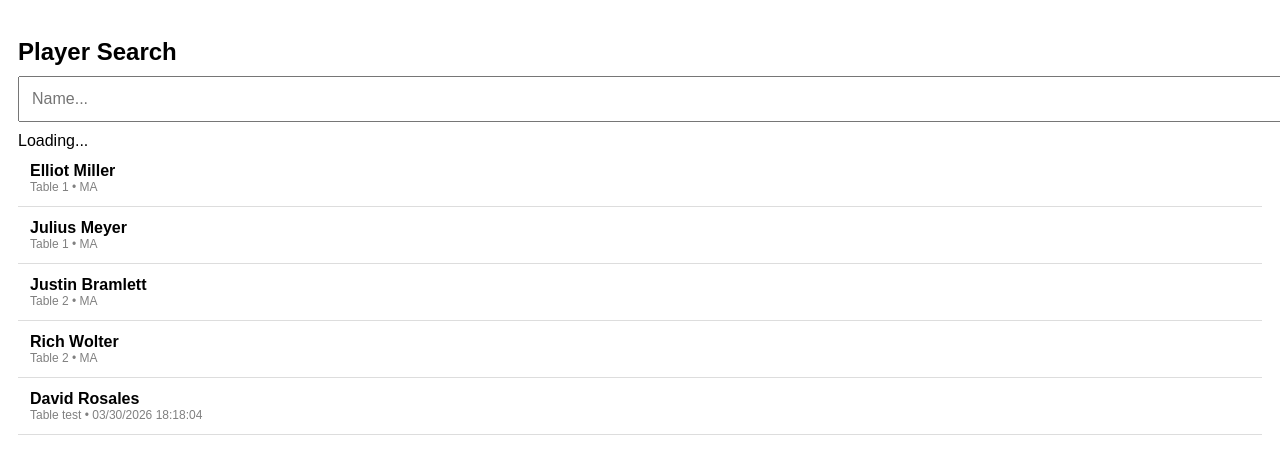
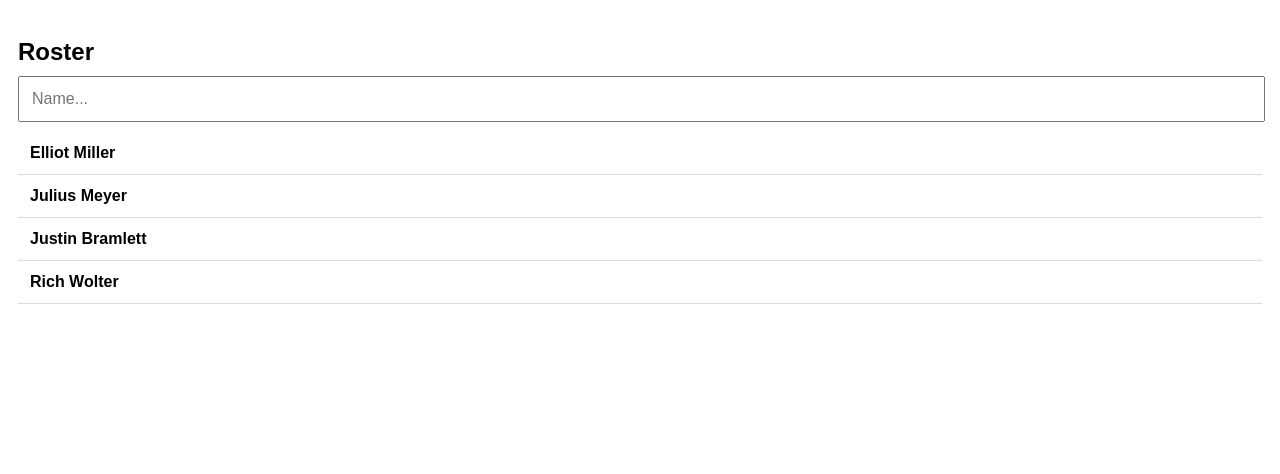
Before and after one commit to jdrosales4/davidrosales.dev, a plain HTML site: page tournament/index.html in a window 1280 px wide. Drawn offline with Linux system fonts and the light colour scheme.

Commit message:
Refactor tournament index page: move styles to external stylesheet and update player search header

```diff
--- a/tournament/index.html
+++ b/tournament/index.html
@@ -1,41 +1,14 @@
 <!DOCTYPE html>
 <html>
+
 <head>
 <meta name="viewport" content="width=device-width, initial-scale=1">
-
-<style>
-body {
-    font-family: Arial;
-    padding: 10px;
-}
-
-h2 {
-    margin-bottom: 10px;
-}
-
-input {
-    width: 100%;
-    padding: 12px;
-    margin-bottom: 10px;
-    font-size: 16px;
-}
-
-.player {
-    padding: 12px;
-    border-bottom: 1px solid #ddd;
-}
-
-.meta {
-    font-size: 12px;
-    color: gray;
-}
-
-</style>
+<link rel="stylesheet" href="styles.css" />
 </head>
 
 <body>
 
-<h2>Player Search</h2>
+<h2>Roster</h2>
 
 <input type="text" id="search" placeholder="Name...">
 
@@ -51,7 +24,7 @@ fetch("data/roster.html")
     let parser = new DOMParser();
     let doc = parser.parseFromString(html, "text/html");
 
-    let rows = doc.querySelectorAll("tbody tr");
+    let rows = doc.querySelectorAll(".players_table tbody tr");
 
     rows.forEach(row => {
         let table = row.children[0]?.textContent.trim();
@@ -72,18 +45,21 @@ fetch("data/roster.html")
 
 function renderPlayers(players) {
     let container = document.getElementById("playerList");
-    //container.innerHTML = "";
+    container.innerHTML = "";
 
     players.forEach(p => {
         let div = document.createElement("div");
         div.className = "player";
 
         div.innerHTML = `
-            <strong>${p.name}</strong>
-            <div class="meta">
-                Table ${p.table} • ${p.division}
-            </div>
-        `;
+            <strong>${p.name}</strong>`;
+
+            // this part is optional, you can include it if you want to show the table and division info for each player
+
+            //<div class="meta">
+            //    Table ${p.table} • ${p.division}
+            //</div>
+        //;
 
         container.appendChild(div);
     });
--- /dev/null
+++ b/tournament/styles.css
@@ -0,0 +1,25 @@
+body {
+    font-family: Arial;
+    padding: 10px;
+}
+
+h2 {
+    margin-bottom: 10px;
+}
+
+input {
+    width: 98%;
+    padding: 12px;
+    margin-bottom: 10px;
+    font-size: 16px;
+}
+
+.player {
+    padding: 12px;
+    border-bottom: 1px solid #ddd;
+}
+
+.meta {
+    font-size: 12px;
+    color: gray;
+}
```
